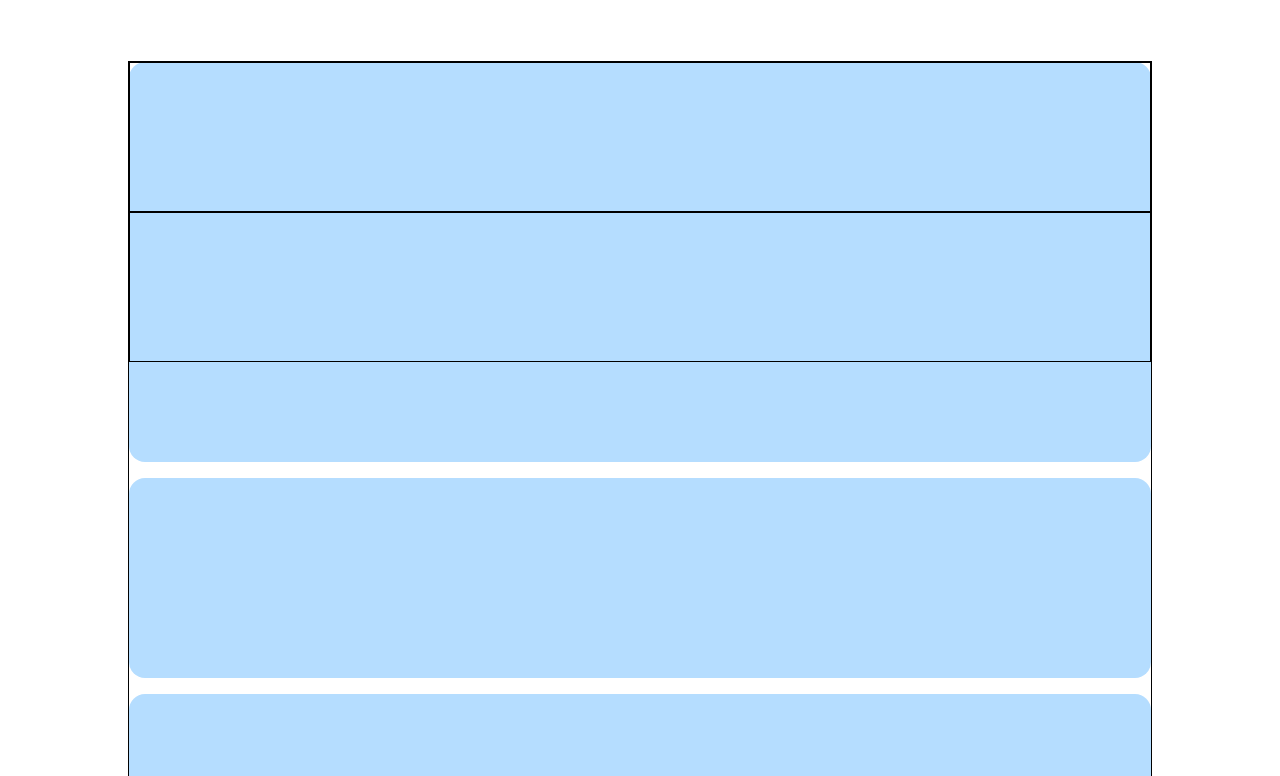
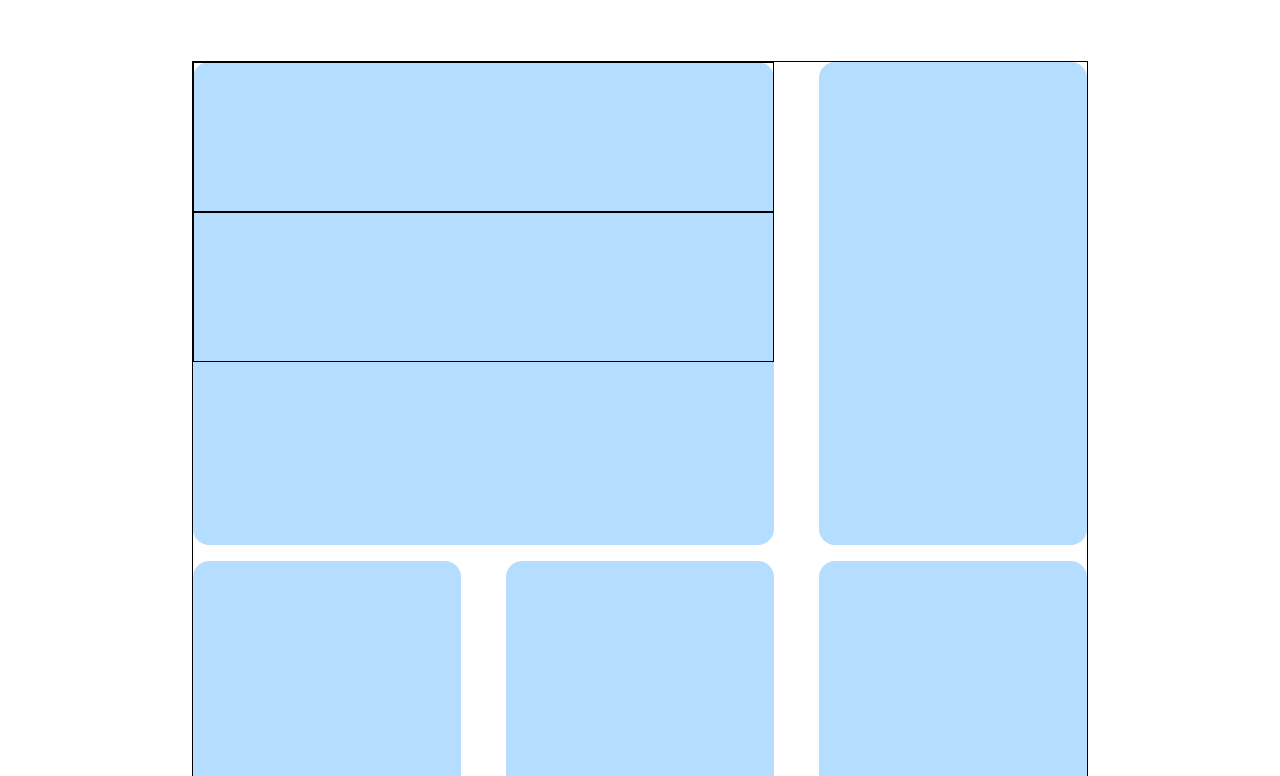
Before and after one commit to PapiMatteo/htmlcss-responsive-layout, a plain HTML site: page index.html in a window 1280 px wide. Shown: the part 93-869 px from the top of the page. Drawn offline with Linux system fonts and the light colour scheme.

Commit message:
add: info-section responsive

```diff
--- a/css/style.css
+++ b/css/style.css
@@ -53,7 +53,7 @@ header {
 
 @media screen and (min-width: 992px) {
     .container{
-        width: 80%;
+        width: 70%;
     }
 
     .head-menu .menu-icon {
@@ -101,3 +101,23 @@ header {
     min-height: 150px;
     border: 1px solid black;
 }
+
+@media screen and (min-width: 768px) {
+    .row {
+        justify-content: space-between;
+    }
+
+    .col.big {
+        width: 65%;
+    }
+
+    .col {
+        width: 30%;
+    }
+}
+
+@media screen and (min-width: 992px) {
+    .container {
+        width: 70%;
+    }
+}
```
